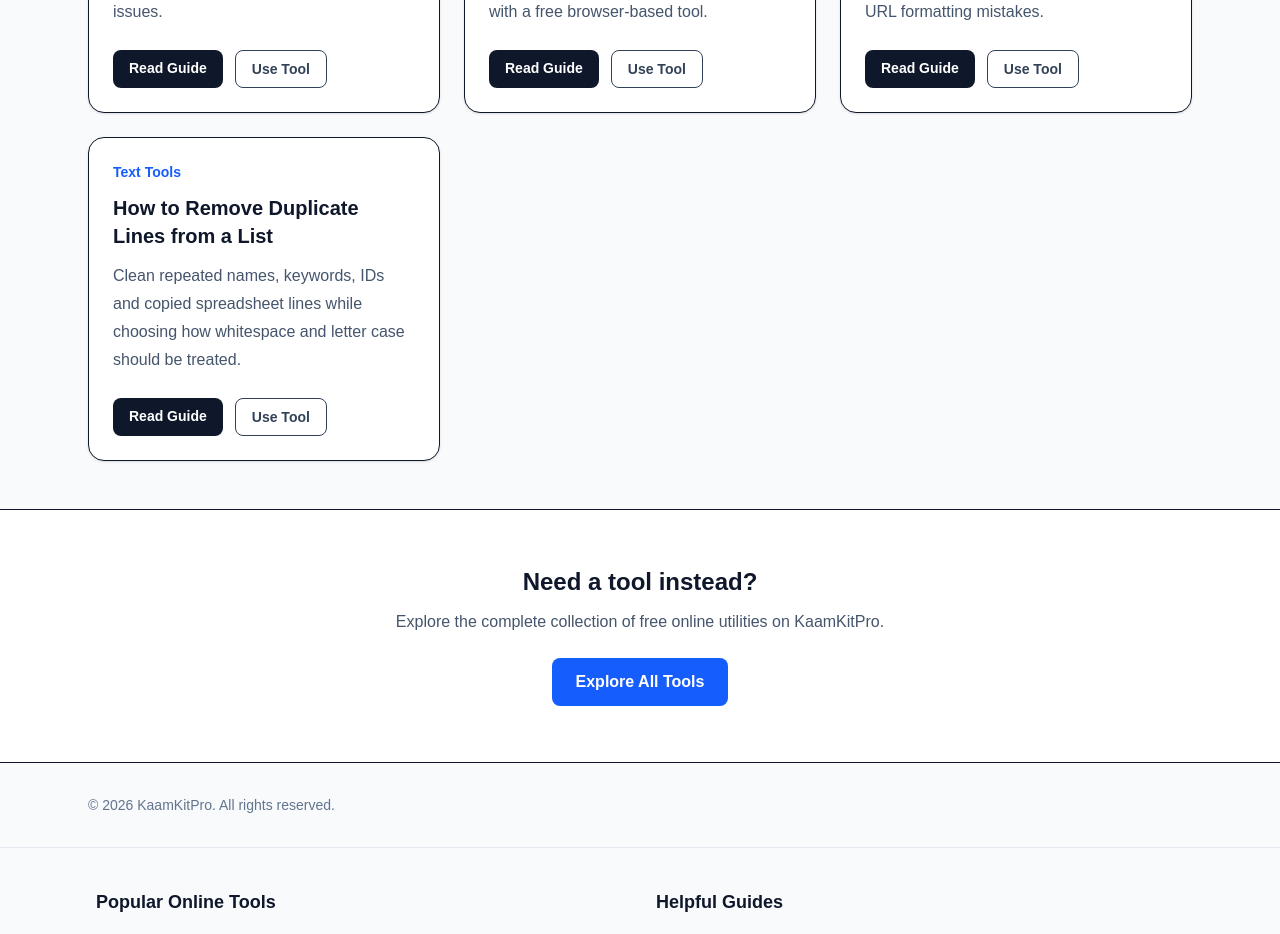
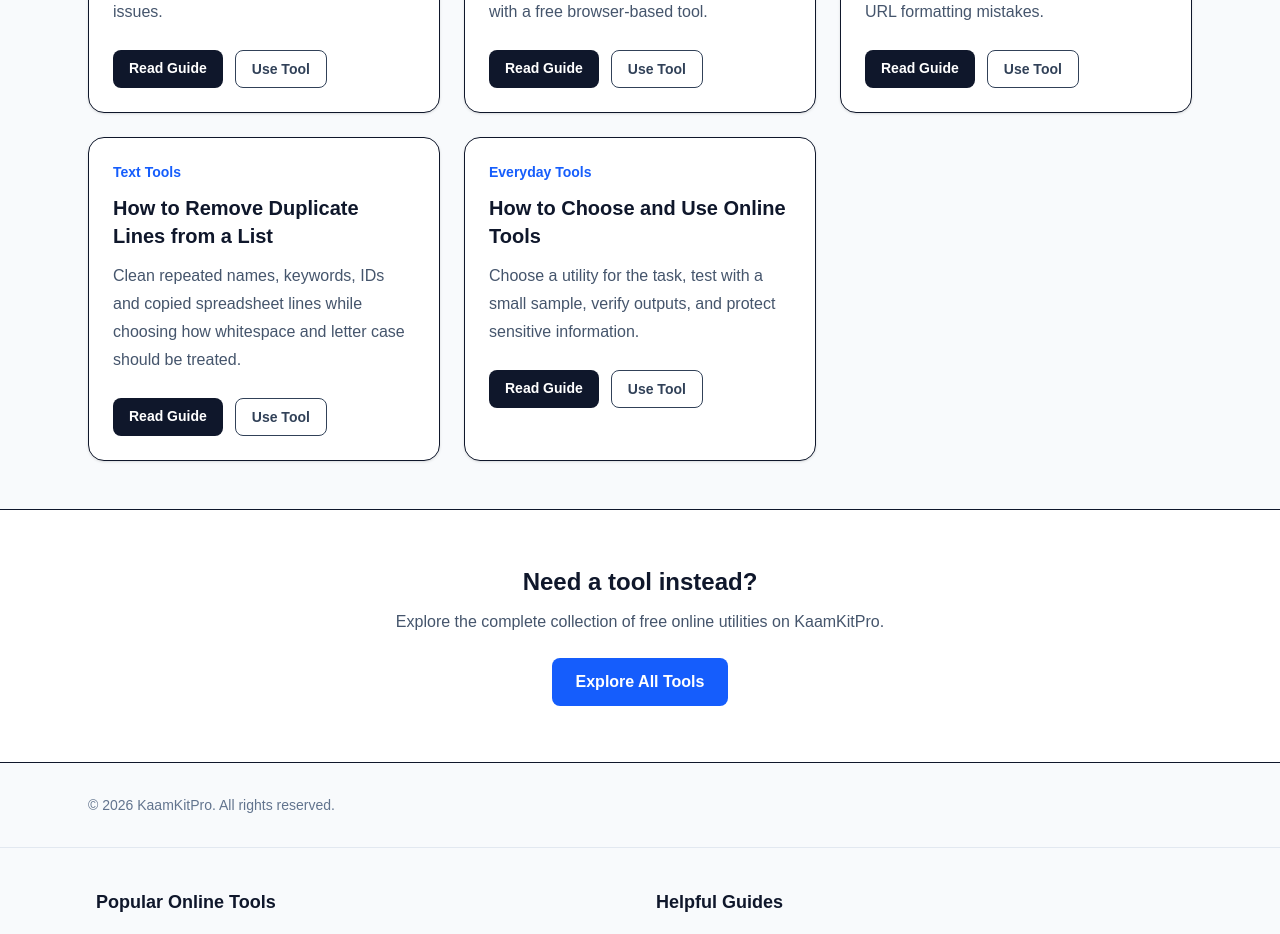
Before and after one commit to WellProSoftware/kaamkitpro, a Next.js app: page /guides in a window 1280 px wide. Shown: the part 1620-2554 px from the top of the page. Built offline with nearby package versions, Linux system fonts and the light colour scheme.

Commit message:
content: add practical online tools guide to guide directory

```diff
--- a/src/app/guides/page.tsx
+++ b/src/app/guides/page.tsx
@@ -108,6 +108,13 @@ const guides = [
     tool: "/tools/remove-duplicate-lines",
     category: "Text Tools",
   },
+  {
+    title: "How to Choose and Use Online Tools",
+    description: "Choose a utility for the task, test with a small sample, verify outputs, and protect sensitive information.",
+    href: "/guides/choosing-online-tools",
+    tool: "/tools",
+    category: "Everyday Tools",
+  },
 ];
 
 export default function GuidesPage() {
```
